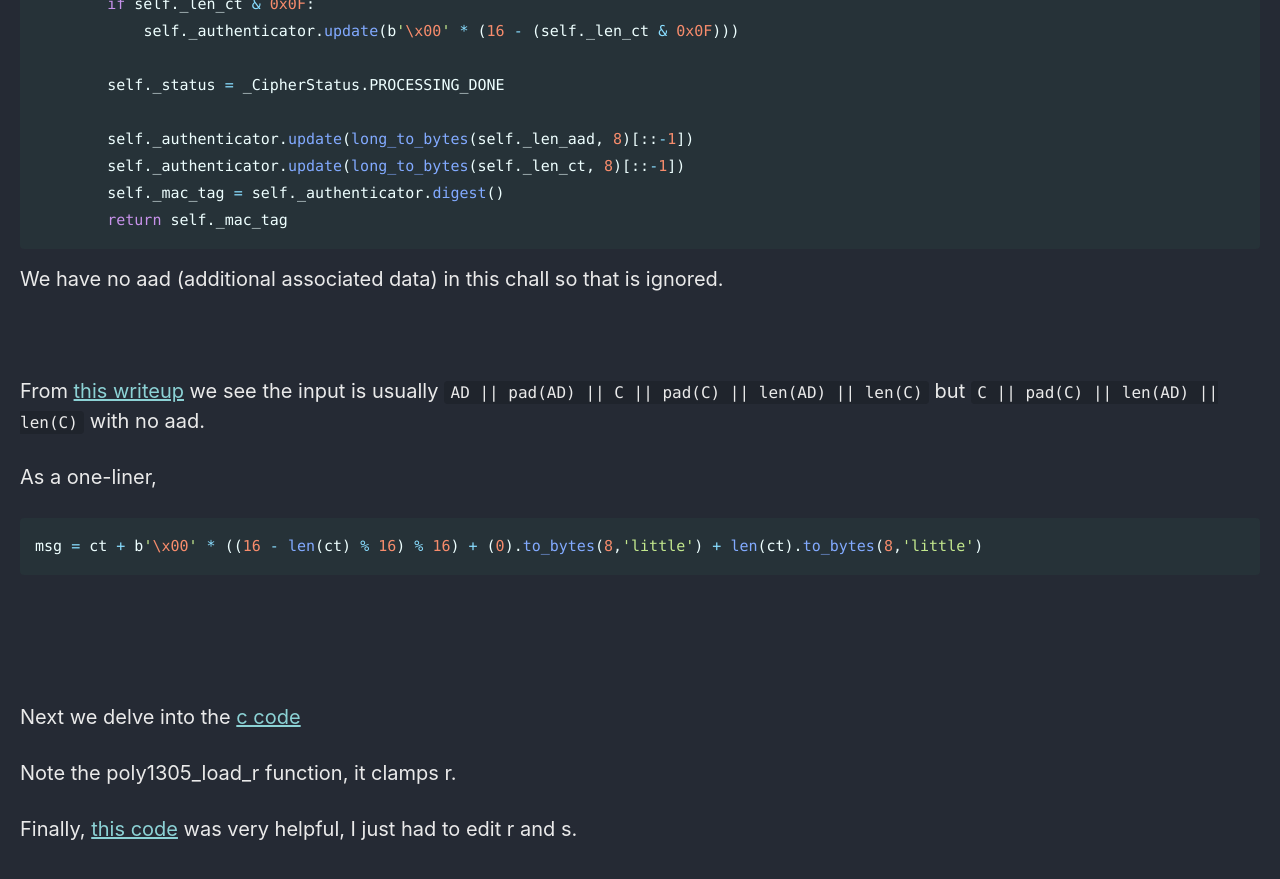
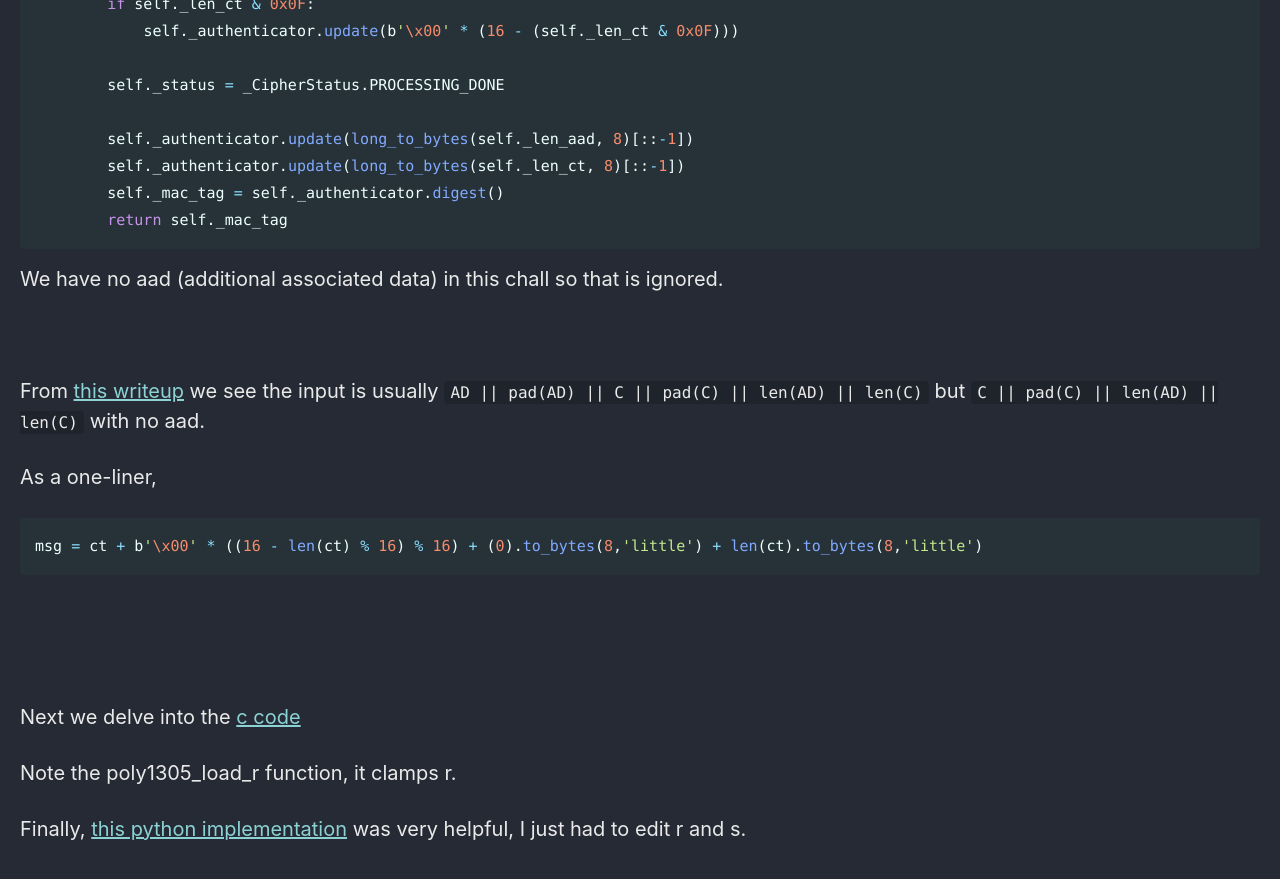
Before and after one commit to Connor-McCartney/Connor-McCartney.github.io, a Jekyll site: the page built from _pages/cryptography/other/Nostalgic-SECCONCTF14.md, in a window 1280 px wide and 900 px high, scrolled down 3308 px. Shown: the top 879 px of the window. Built offline with Jekyll 4.4.1, drawn with Linux system fonts in a browser that asks for light colours; cached includes are drawn as plain includes.

Commit message:
Update Nostalgic-SECCONCTF14.md

```diff
--- a/_pages/cryptography/other/Nostalgic-SECCONCTF14.md
+++ b/_pages/cryptography/other/Nostalgic-SECCONCTF14.md
@@ -165,4 +165,4 @@ Next we delve into the [c code](https://github.com/Legrandin/pycryptodome/blob/m
 
 Note the poly1305_load_r function, it clamps r.
 
-Finally, [this code](https://github.com/tl2cents/AEAD-Nonce-Reuse-Attacks/blob/main/chacha-poly1305/chacha_poly1305_forgery.py) was very helpful, I just had to edit r and s.
+Finally, [this python implementation](https://github.com/tl2cents/AEAD-Nonce-Reuse-Attacks/blob/main/chacha-poly1305/chacha_poly1305_forgery.py) was very helpful, I just had to edit r and s.
```
